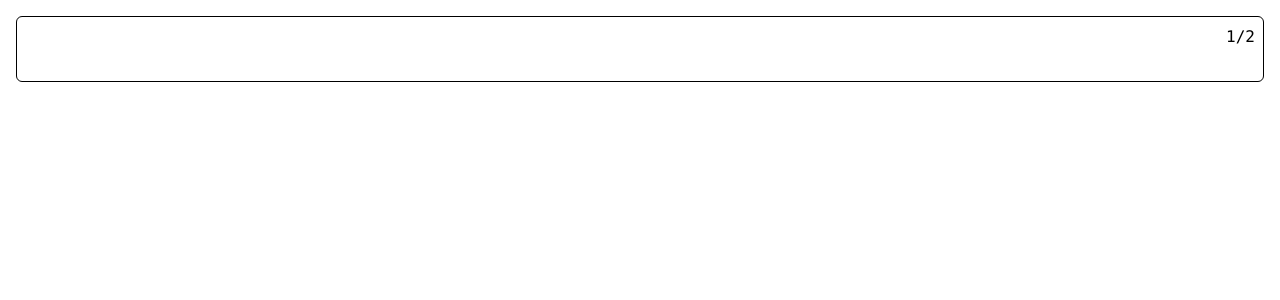
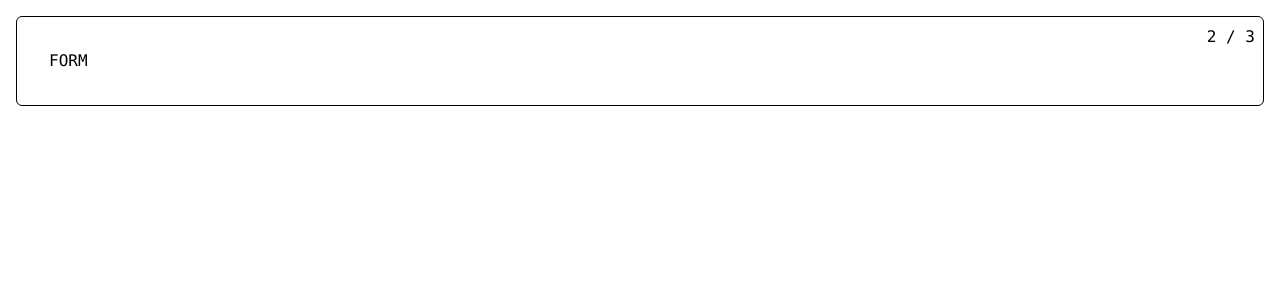
Before and after one commit to code0monkey1/resume-builder-next, a Next.js app: page /form in a window 1280 px wide. Shown: the top 300 px of the page. Built offline with nearby package versions, Linux system fonts and the light colour scheme.

Commit message:
1 Sept 2023, 11:23

```diff
--- a/app/form/page.tsx
+++ b/app/form/page.tsx
@@ -16,10 +16,9 @@ const Form = () => {
 
   return (
     <div className="relative bg-white border border-solid border-black p-8 m-4 rounded-md font-mono">
+      FORM
       <form>
-        <div className="absolute top-2 right-2 ">
-          {currentStepIndex + 1}/{steps.length}
-        </div>
+        <h1 className="absolute top-2 right-2 ">2 / 3</h1>
       </form>
     </div>
   );
```
